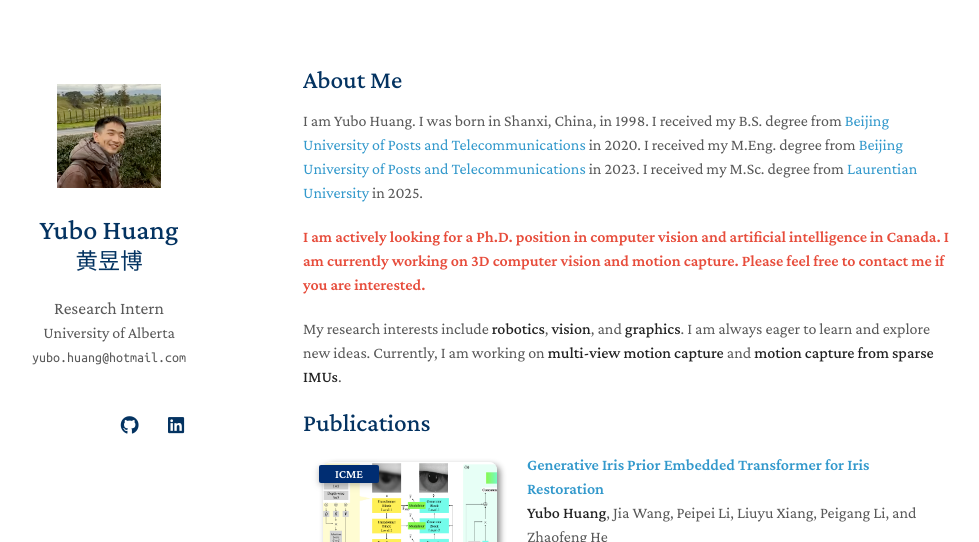
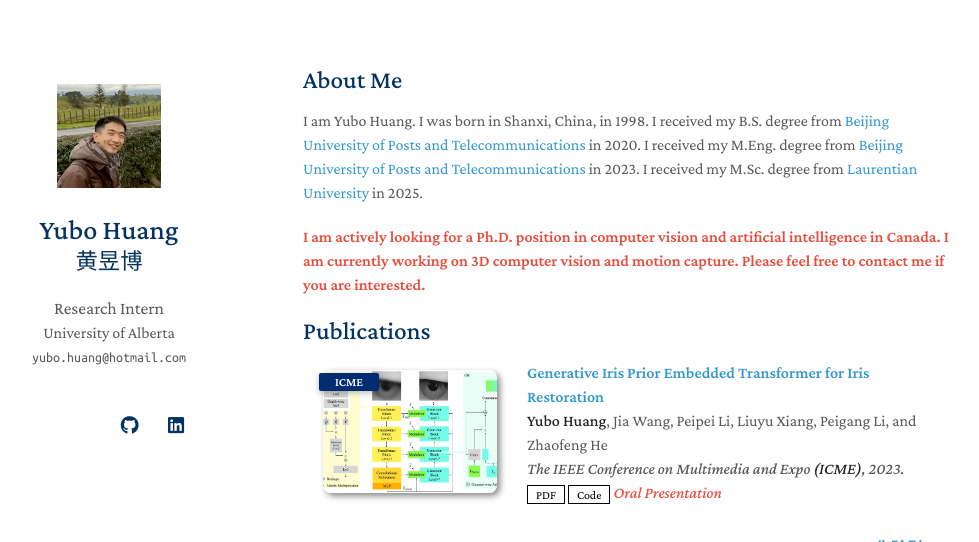
Before and after one commit to yubohuangai/charlton, a Jekyll site: the page built from index.md, in a window 1280 px wide and 943 px high, cut to the strip 0-542 px from the top of the window. Shown: the whole strip, without its empty margins (167-1146 px from the left). Built offline with Jekyll 4.4.1, drawn with Linux system fonts in a browser that asks for light colours; nearby versions of some CDN libraries; a style sheet for code colours, icons or effects is not loaded; our own code applies the rules of GitHub Pages for plain Markdown files.

Commit message:
Remove stale research-interests paragraph from About Me
Content was inconsistent with the updated CV/AI direction and duplicated
the "currently working on" line above it.

Co-Authored-By: Claude Opus 4.7 (1M context) <noreply@anthropic.com>

```diff
--- a/index.md
+++ b/index.md
@@ -10,6 +10,4 @@ I am Yubo Huang. I was born in Shanxi, China, in 1998. I received my B.S. degree
 
 <strong style="color:#e74d3c; font-weight:600">I am actively looking for a Ph.D. position in computer vision and artificial intelligence in Canada. I am currently working on 3D computer vision and motion capture. Please feel free to contact me if you are interested.</strong>
 
-My research interests include **robotics**, **vision**, and **graphics**. I am always eager to learn and explore new ideas. Currently, I am working on **multi-view motion capture** and **motion capture from sparse IMUs**.
-
 {% include_relative _includes/publications.md %}
```
